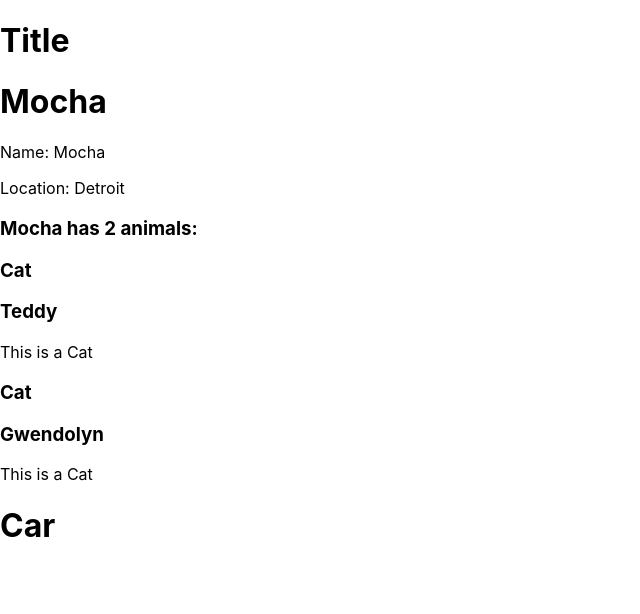
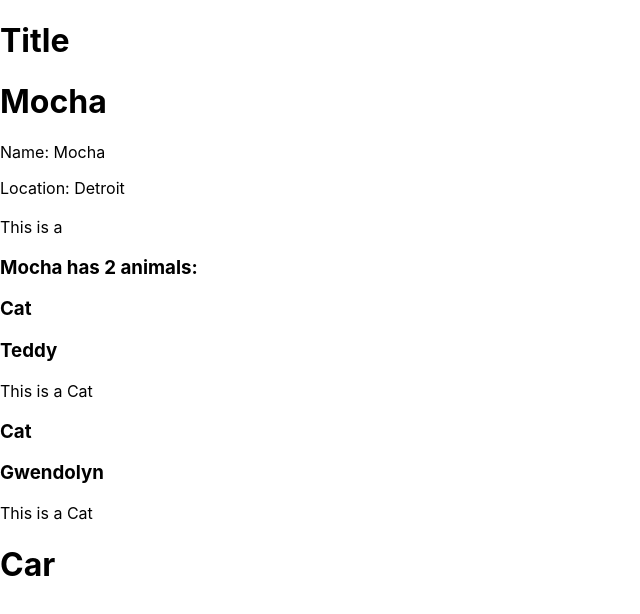
Before and after one commit to BrownMY/react-hello-world, a React (Create React App) app: page / in a window 1280 px wide. Shown: the top 614 px of the page, without its empty margins (0-640 px from the left). Built offline with nearby package versions, Linux system fonts and the light colour scheme.

Commit message:
Human - Imported Animal/added animal prop "age"

```diff
--- a/src/Human.js
+++ b/src/Human.js
@@ -1,9 +1,13 @@
+import Animal from './Animal'
+
 function Human(props) {
+
     return (
         <div>
             <h1>Mocha</h1>
             <p>Name: {props.name}</p>
             <p>Location: {props.location}</p>
+            <Animal age="6"/>
         </div>
     )
 }
```
